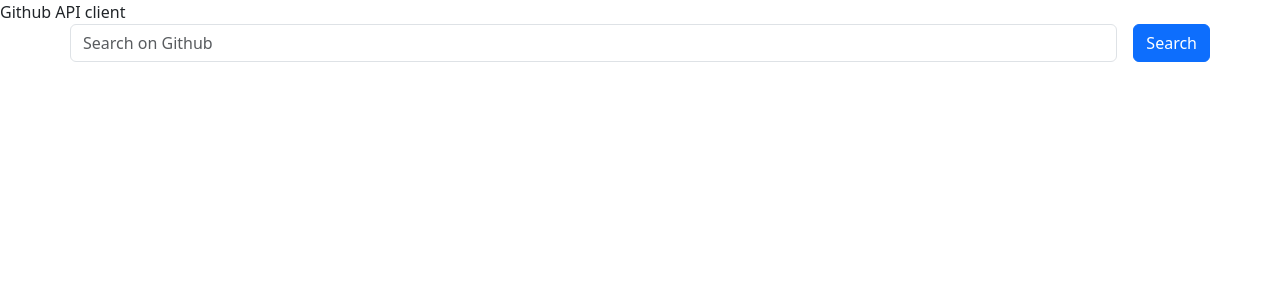
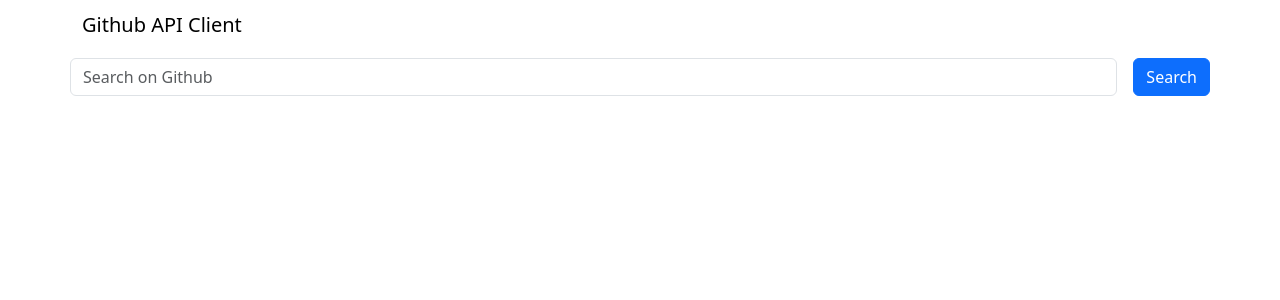
Before and after one commit to diogoschoninger/github-api-client, an Angular app: page /search in a window 1280 px wide. Shown: the top 300 px of the page. Built offline with nearby package versions, Linux system fonts and the light colour scheme.

Commit message:
Navbar
Add yarn.lock;
Update "start" script to open a new tab when execute;
Add navbar in header.

```diff
--- a/package.json
+++ b/package.json
@@ -3,7 +3,7 @@
   "version": "0.0.0",
   "scripts": {
     "ng": "ng",
-    "start": "ng serve",
+    "start": "ng serve --open",
     "build": "ng build",
     "watch": "ng build --watch --configuration development",
     "test": "ng test"
--- a/src/app/app.component.html
+++ b/src/app/app.component.html
@@ -1,3 +1,7 @@
-Github API client
+<nav class="navbar">
+  <div class="container">
+    <h1 class="navbar-brand">Github API Client</h1>
+  </div>
+</nav>
 
 <router-outlet></router-outlet>
```
Also changed, not shown: 1 other file (tests, documents, lock files or other folders).
